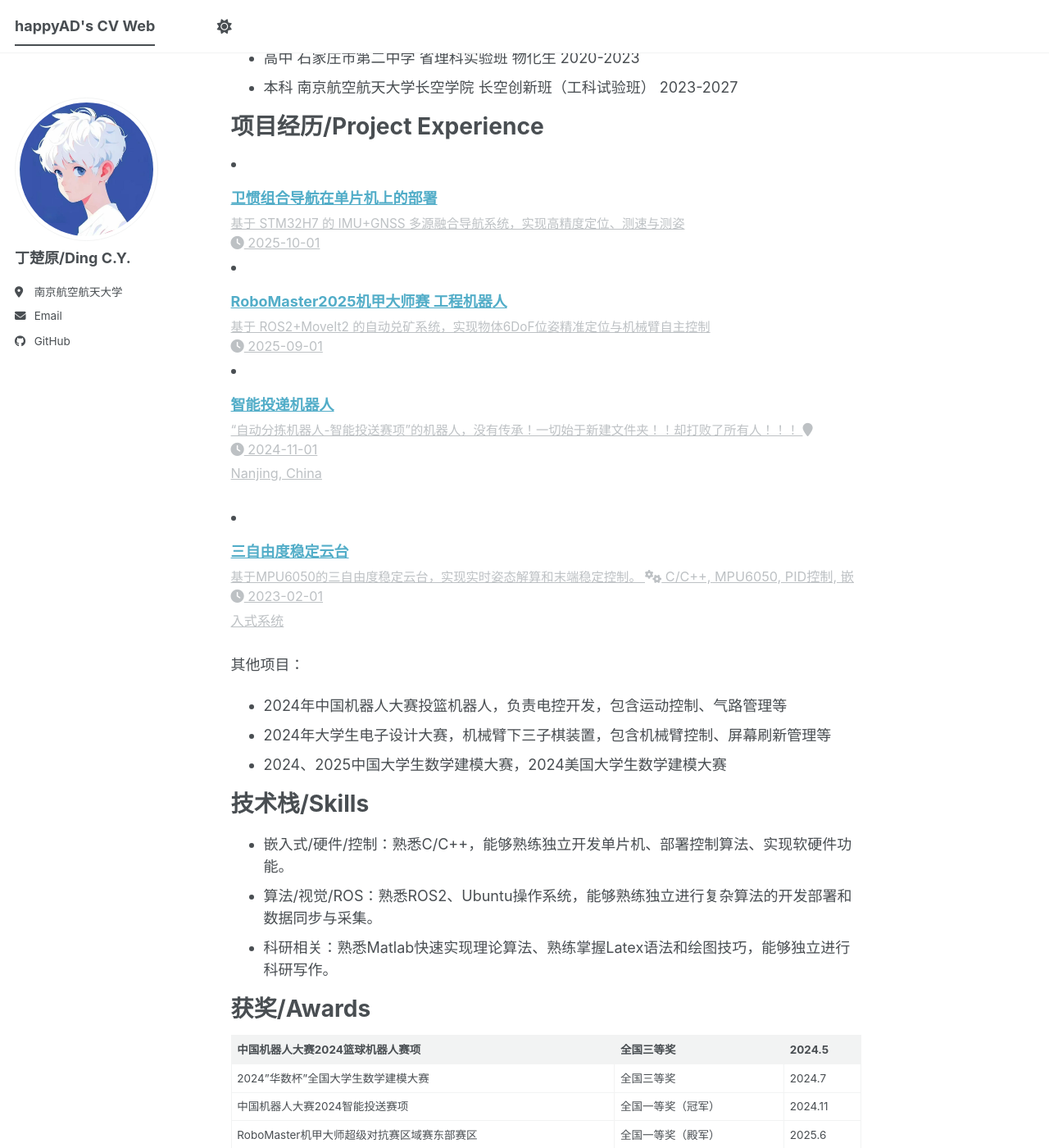
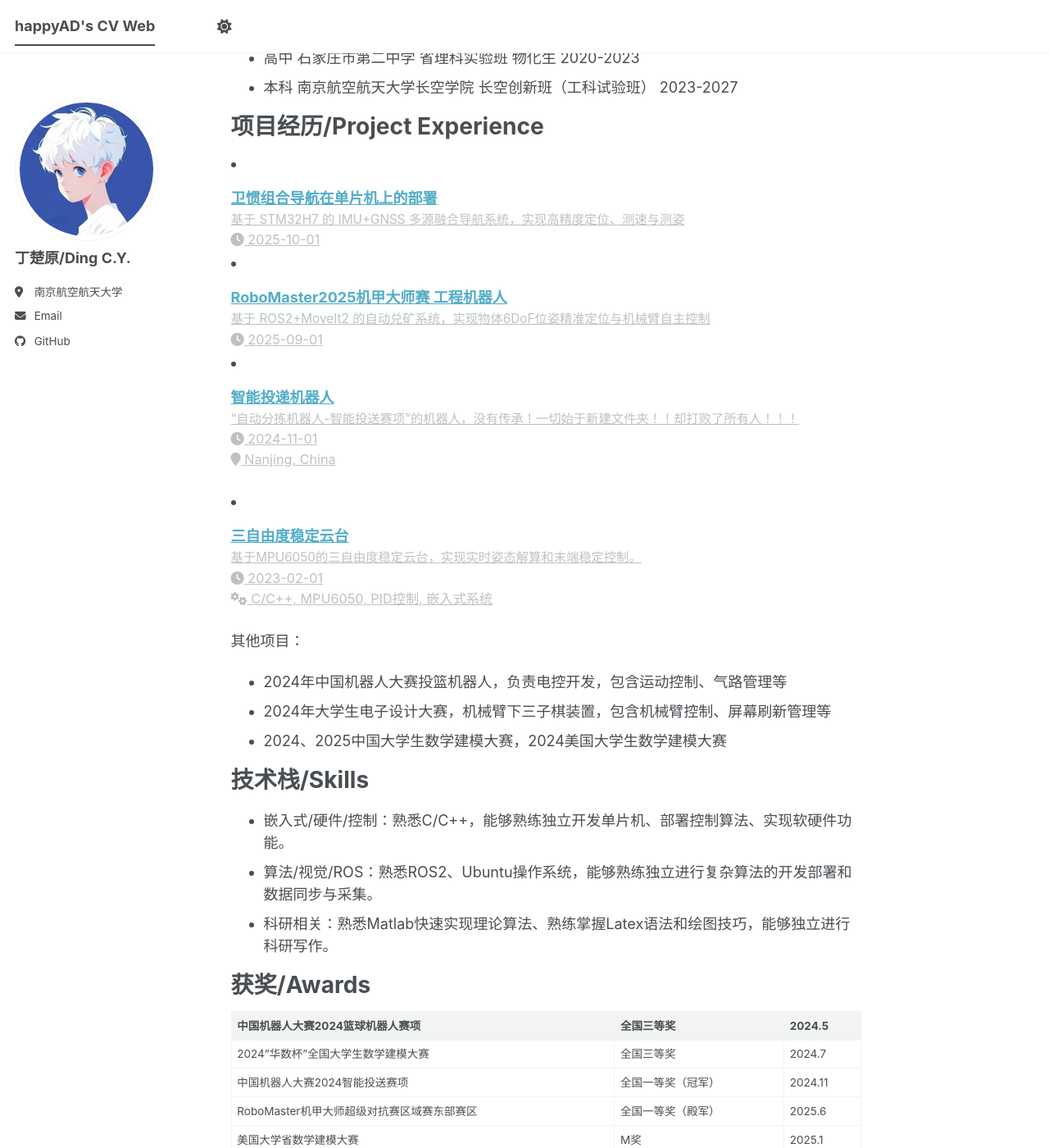
Before and after one commit to happyADD/happyADD.github.io, a Jekyll site: the page built from _pages/about.md, in a window 1280 px wide and 1400 px high, scrolled down 194 px. Shown: the whole window at 82% size. Built offline with Jekyll 4.4.1, drawn with Linux system fonts in a browser that asks for light colours; a script bundle is joined from its source files by our own code; library files that are not in the unit come from our copies.

Commit message:
update theme

```diff
--- a/_sass/layout/_archive.scss
+++ b/_sass/layout/_archive.scss
@@ -58,11 +58,12 @@
 }
 
 .archive__item-excerpt {
-  margin-top: 0.3em;
-  margin-bottom: 0.5em;
+  margin-top: 0.2em;
+  margin-bottom: 0.3em;
   font-size: 0.85em;
-  line-height: 1.4;
+  line-height: 1.3;
   color: var(--global-text-color-light);
+  display: block;
 
   & + p {
     text-indent: 0;
@@ -71,17 +72,19 @@
 
 /* Project meta items styling */
 .archive__item-meta {
-  margin: 0.3em 0;
+  margin: 0.1em 0;
   font-size: 0.9em;
-  line-height: 1.4;
+  line-height: 1.3;
   color: var(--global-text-color-light);
+  display: block;
 }
 
 /* Page meta styling */
 .page__meta {
-  margin: 0.3em 0;
+  margin: 0.1em 0;
   font-size: 0.9em;
-  line-height: 1.4;
+  line-height: 1.3;
+  display: block;
 }
 
 /* List item spacing */
```
